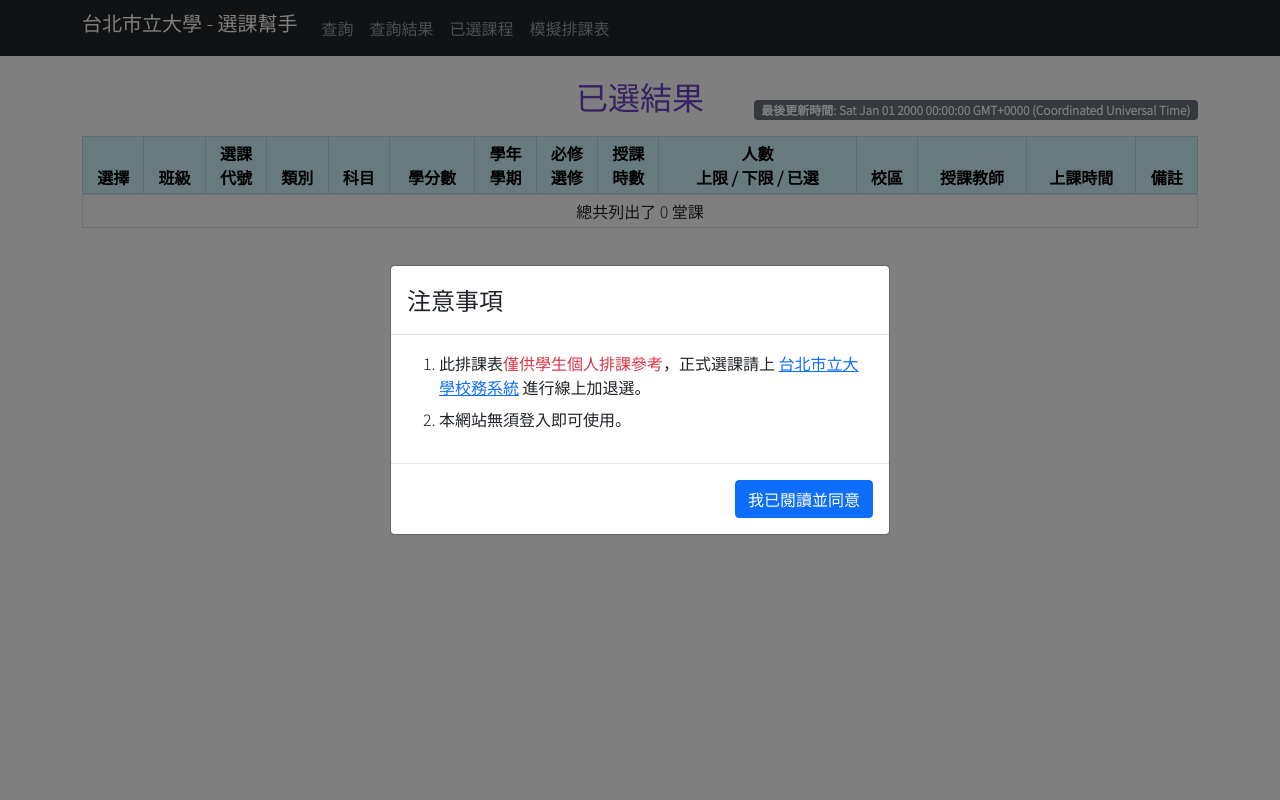
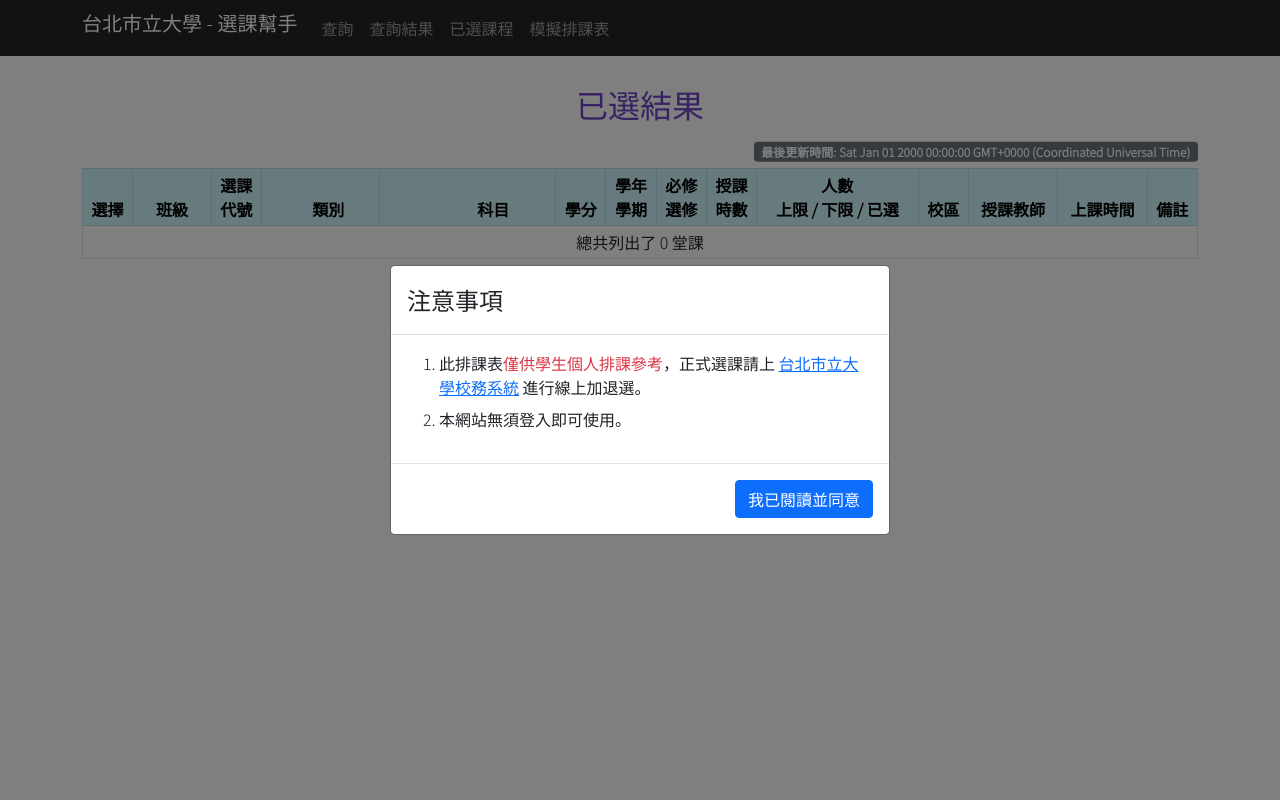
Before and after one commit to allen0099/UTaipei_Backend, a Flask app: page /query_result in a window 1280 px wide. Run offline with Flask 2, Linux system fonts and the light colour scheme; data that the repository does not hold is empty; some libraries are stand-ins or nearby versions.

Commit message:
調整表格及按鈕

```diff
--- a/templates/query_js.html
+++ b/templates/query_js.html
@@ -15,7 +15,7 @@
             .done(() => {
                 let op = $("#" + node.id);
                 op.empty();
-                op.append('<button type="button" class="btn btn-secondary" onclick="remove_query(this.parentNode)"><i class="bi bi-dash-lg"></i></button>');
+                op.append('<button type="button" class="btn btn-outline-secondary btn-sm" onclick="remove_query(this.parentNode)"><i class="bi bi-dash-lg"></i></button>');
             })
             .fail(() => {
                 console.log(class_id + " not found");
@@ -28,7 +28,7 @@
             .done(() => {
                 let op = $("#" + node.id);
                 op.empty();
-                op.append('<button type="button" class="btn btn-secondary" onclick="add_query(this.parentNode)"><i class="bi bi-plus-lg"></i></button>');
+                op.append('<button type="button" class="btn btn-outline-secondary btn-sm" onclick="add_query(this.parentNode)"><i class="bi bi-plus-lg"></i></button>');
             });
     }
 </script>
--- a/templates/query_result.html
+++ b/templates/query_result.html
@@ -24,30 +24,39 @@
 <body>
 {% include 'navbar.html' %}
 <div class="container min-vh-100">
-    <div class="">
-        <p id="title" class="text-center position-relative" style="color: var(--bs-purple)">
-            <span class="fs-2">
-                已選結果
-            </span>
-            <span id="update_time" class="badge bg-secondary position-absolute bottom-0 end-0">
-            </span>
-        </p>
+    <div id="title" class="fs-2 lh-lg text-center position-relative" style="color: var(--bs-purple)">
+        已選結果
     </div>
     <div class="table-responsive">
         <table class="table table-sm table-bordered table-hover text-nowrap text-center align-middle">
-            <caption class="visually-hidden">Choose class table</caption>
+            <caption class="caption-top sticky-top" style="padding: 1rem;">
+                <span id="update_time" class="badge bg-secondary position-absolute top-50 end-0 translate-middle-y">
+                </span>
+            </caption>
             <thead class="table-info">
             <tr>
                 <th scope="col">選擇</th>
-                <th scope="col">班級</th>
+                <th scope="col" style="width: 20px">
+                    <span class="invisible">..</span>
+                    班級
+                    <span class="invisible">..</span>
+                </th>
                 <th scope="col">選課<br>代號</th>
-                <th scope="col">類別</th>
-                <th scope="col">科目</th>
-                <th scope="col">學分數</th>
+                <th scope="col" style="width: 80px">
+                    <span class="invisible">..　</span>
+                    類別
+                    <span class="invisible">..　</span>
+                </th>
+                <th scope="col">
+                    <span class="invisible">　　　</span>
+                    科目
+                    <span class="invisible">　　　</span>
+                </th>
+                <th scope="col">學分</th>
                 <th scope="col">學年<br>學期</th>
                 <th scope="col">必修<br>選修</th>
                 <th scope="col">授課<br>時數</th>
-                <th colspan="3" scope="col">人數<br>上限 / 下限 / 已選</th>
+                <th scope="col" colspan="3">人數<br>上限 / 下限 / 已選</th>
                 <th scope="col">校區</th>
                 <th scope="col">授課教師</th>
                 <th scope="col">上課時間</th>
@@ -126,11 +135,11 @@
 
                     appnodes = `<tr>
                         <th scope="col" id="${datum.id}">
-                            <button type="button" class="btn btn-secondary" onclick="remove_query(this.parentNode)">
+                            <button type="button" class="btn btn-outline-secondary btn-sm" onclick="remove_query(this.parentNode)">
                                 <i class="bi bi-dash-lg"></i>
                             </button>
                         </th>
-                        <td>${datum.class_name}</td>
+                        <td class="text-wrap">${datum.class_name}</td>
                         <td>
                             <form name="form" method="post" target="new"
                                   action="http://shcourse.utaipei.edu.tw/utaipei/ag_pro/ag064_print.jsp">
@@ -140,8 +149,8 @@
                                 <a href="#" class="link-primary" onclick="this.parentNode.submit();">${datum.id}</a>
                             </form>
                         </td>
-                        <td>${datum.category}</td>
-                        <td>
+                        <td class="text-wrap">${datum.category}</td>
+                        <td class="text-wrap">
                             <div data-bs-toggle="tooltip" data-bs-placement="top" title="${datum.english_name}">
                                 ${datum.chinese_name}
                             </div>
```
Also changed, not shown: templates/result.html (+5 -5 lines).
